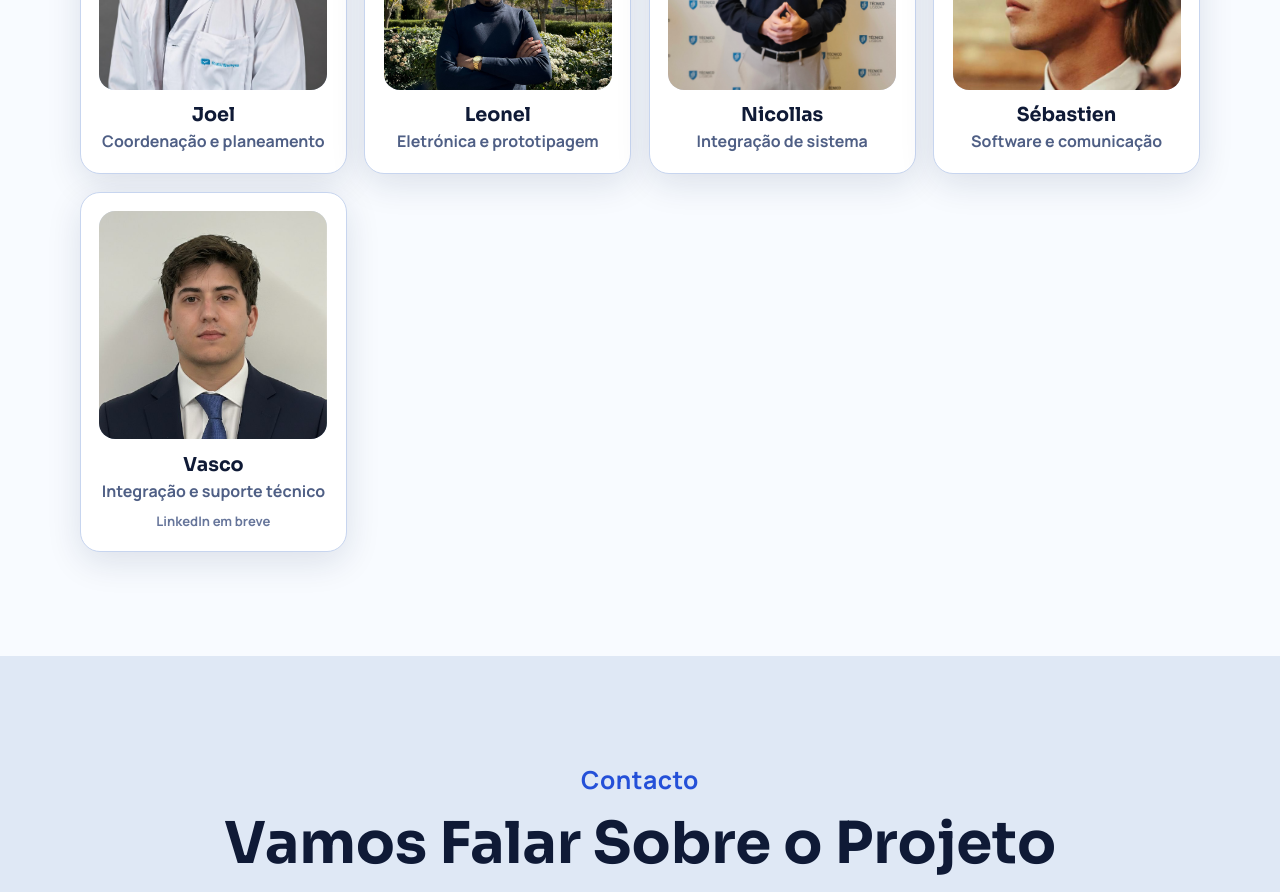
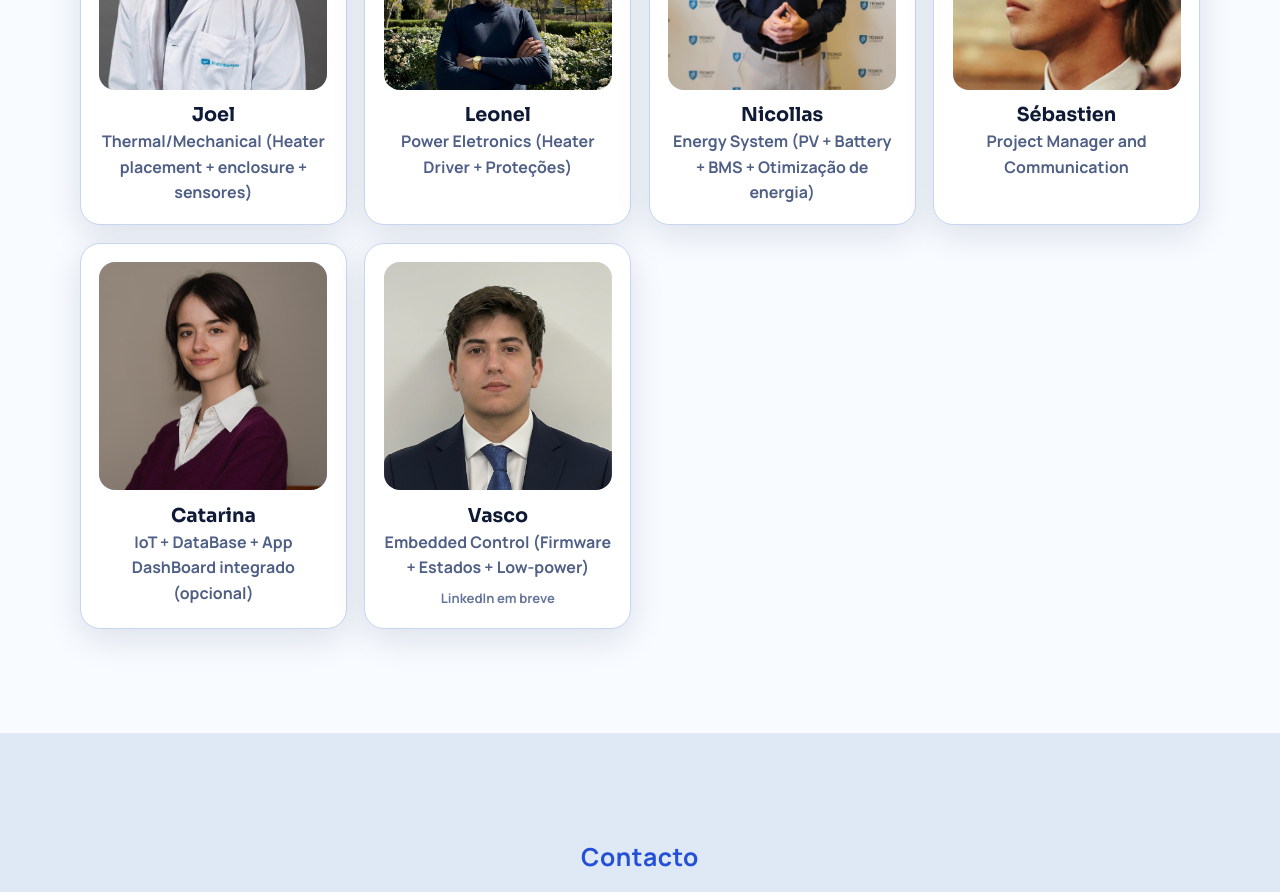
Before and after one commit to sebastienrgomes-source/PIC-G21Website, a React (Vite) app: page / in a window 1280 px wide. Shown: the part 8340-9232 px from the top of the page. Built offline with nearby package versions, Linux system fonts and the light colour scheme; no server answers.

Commit message:
Team completa

```diff
--- a/components/Team.jsx
+++ b/components/Team.jsx
@@ -26,6 +26,12 @@ const baseMembers = [
     linkedin: "https://www.linkedin.com/in/s%C3%A9bastien-gomes-8886973a3/",
   },
   {
+    name: "Catarina",
+    image: new URL("../Catarina .jpeg", import.meta.url).href,
+    linkedin:
+      "https://www.linkedin.com/in/catarina-belchior-a15b7b308?utm_source=share&utm_campaign=share_via&utm_content=profile&utm_medium=ios_app",
+  },
+  {
     name: "Vasco",
     image: new URL("../Vasco.jpeg", import.meta.url).href,
     linkedin: null,
@@ -44,11 +50,12 @@ export default function Team() {
       linkedinLabelPrefix: "Abrir LinkedIn de",
       linkedinSoon: "LinkedIn em breve",
       roles: {
-        Joel: "Coordenação e planeamento",
-        Leonel: "Eletrónica e prototipagem",
-        Nicollas: "Integração de sistema",
-        "Sébastien": "Software e comunicação",
-        Vasco: "Integração e suporte técnico",
+        "Sébastien": "Project Manager and Communication",
+        Leonel: "Power Eletronics (Heater Driver + Proteções)",
+        Nicollas: "Energy System (PV + Battery + BMS + Otimização de energia)",
+        Joel: "Thermal/Mechanical (Heater placement + enclosure + sensores)",
+        Catarina: "IoT + DataBase + App DashBoard integrado (opcional)",
+        Vasco: "Embedded Control (Firmware + Estados + Low-power)",
       },
     },
     en: {
@@ -59,11 +66,12 @@ export default function Team() {
       linkedinLabelPrefix: "Open LinkedIn profile of",
       linkedinSoon: "LinkedIn coming soon",
       roles: {
-        Joel: "Coordination and planning",
-        Leonel: "Electronics and prototyping",
-        Nicollas: "System integration",
-        "Sébastien": "Software and communication",
-        Vasco: "Integration and technical support",
+        "Sébastien": "Project Manager and Communication",
+        Leonel: "Power Eletronics (Heater Driver + Proteções)",
+        Nicollas: "Energy System (PV + Battery + BMS + Otimização de energia)",
+        Joel: "Thermal/Mechanical (Heater placement + enclosure + sensores)",
+        Catarina: "IoT + DataBase + App DashBoard integrado (opcional)",
+        Vasco: "Embedded Control (Firmware + Estados + Low-power)",
       },
     },
     fr: {
@@ -74,11 +82,12 @@ export default function Team() {
       linkedinLabelPrefix: "Ouvrir le LinkedIn de",
       linkedinSoon: "LinkedIn bientôt disponible",
       roles: {
-        Joel: "Coordination et planification",
-        Leonel: "Électronique et prototypage",
-        Nicollas: "Intégration système",
-        "Sébastien": "Logiciel et communication",
-        Vasco: "Intégration et support technique",
+        "Sébastien": "Project Manager and Communication",
+        Leonel: "Power Eletronics (Heater Driver + Proteções)",
+        Nicollas: "Energy System (PV + Battery + BMS + Otimização de energia)",
+        Joel: "Thermal/Mechanical (Heater placement + enclosure + sensores)",
+        Catarina: "IoT + DataBase + App DashBoard integrado (opcional)",
+        Vasco: "Embedded Control (Firmware + Estados + Low-power)",
       },
     },
     es: {
@@ -89,11 +98,12 @@ export default function Team() {
       linkedinLabelPrefix: "Abrir LinkedIn de",
       linkedinSoon: "LinkedIn próximamente",
       roles: {
-        Joel: "Coordinación y planificación",
-        Leonel: "Electrónica y prototipado",
-        Nicollas: "Integración de sistemas",
-        "Sébastien": "Software y comunicación",
-        Vasco: "Integración y soporte técnico",
+        "Sébastien": "Project Manager and Communication",
+        Leonel: "Power Eletronics (Heater Driver + Proteções)",
+        Nicollas: "Energy System (PV + Battery + BMS + Otimização de energia)",
+        Joel: "Thermal/Mechanical (Heater placement + enclosure + sensores)",
+        Catarina: "IoT + DataBase + App DashBoard integrado (opcional)",
+        Vasco: "Embedded Control (Firmware + Estados + Low-power)",
       },
     },
   };
```
